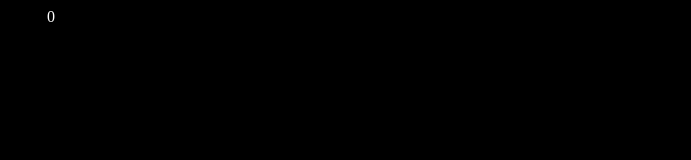
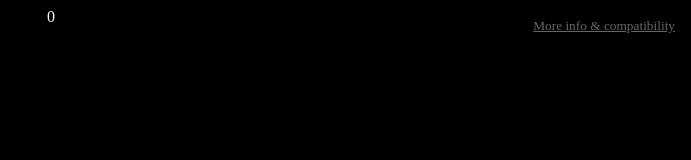
Before and after one commit to wdmtech/device-light, a plain HTML site: page index.html in a window 1280 px wide. Shown: the whole page, without its empty margins (589-1280 px from the left). Drawn offline with Linux system fonts and the light colour scheme.

```diff
--- a/index.html
+++ b/index.html
@@ -18,7 +18,15 @@
 
 <body>
 
+
+
   <div id="devicelightValue">0</div>
+
+  <a href="https://developer.mozilla.org/en-US/docs/Web/API/DeviceLightEvent"
+     target="_blank"
+     style="position: absolute; top: 1em; right: 1em; opacity: .4; color: white">
+    <small>More info & compatibility</small>
+  </a>
 
   <script>
     window.addEventListener('devicelight', function (event) {
```
